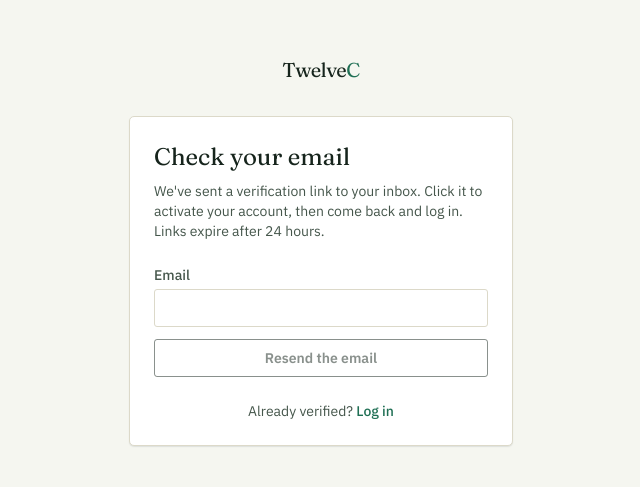
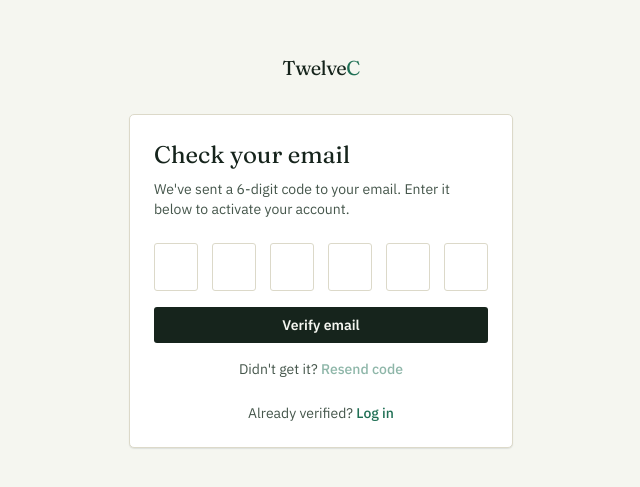
Before and after one commit to 24kcee-spec/twelve-c, a Next.js app in the folder phase3-frontend/: page /register/check-email in a window 1280 px wide. Shown: the part 149-636 px from the top of the page, without its empty margins (319-959 px from the left). Built offline with nearby package versions, Linux system fonts and the light colour scheme; no server answers.

Commit message:
Switch email verification to Brevo with 6-digit codes

```diff
--- a/phase3-frontend/src/app/(auth)/login/page.tsx
+++ b/phase3-frontend/src/app/(auth)/login/page.tsx
@@ -1,18 +1,21 @@
 "use client";
 
-import React, { useState } from "react";
+import React, { Suspense, useState } from "react";
 import Link from "next/link";
-import { useRouter } from "next/navigation";
+import { useRouter, useSearchParams } from "next/navigation";
 import { useAuth } from "@/lib/auth-context";
 import { ApiError } from "@/lib/types";
 import GoogleSignInButton from "@/components/GoogleSignInButton";
 
-export default function LoginPage() {
+function LoginForm() {
   const router = useRouter();
+  const searchParams = useSearchParams();
+  const justVerified = searchParams.get("verified") === "1";
   const { login, loginWithGoogle } = useAuth();
   const [email, setEmail] = useState("");
   const [password, setPassword] = useState("");
   const [error, setError] = useState<string | null>(null);
+  const [needsVerification, setNeedsVerification] = useState(false);
   const [loading, setLoading] = useState(false);
 
   const errorMessage = (err: unknown, fallback: string) => {
@@ -30,12 +33,16 @@ export default function LoginPage() {
   const handleSubmit = async (e: React.FormEvent) => {
     e.preventDefault();
     setError(null);
+    setNeedsVerification(false);
     setLoading(true);
 
     try {
       const { mfaRequired } = await login(email, password);
       goAfterAuth(mfaRequired);
     } catch (err) {
+      if (err instanceof ApiError && err.status === 403) {
+        setNeedsVerification(true);
+      }
       setError(errorMessage(err, "Failed to log in."));
     } finally {
       setLoading(false);
@@ -61,9 +68,26 @@ export default function LoginPage() {
         <h1 className="text-2xl font-semibold text-center text-neutral-900 mb-2">Welcome back</h1>
         <p className="text-sm text-neutral-500 text-center mb-6">Log in to your businesses.</p>
 
+        {justVerified && !error && (
+          <div className="mb-4 p-3 rounded text-sm text-emerald-700 bg-emerald-50 border border-emerald-200">
+            Email verified. You can log in now.
+          </div>
+        )}
+
         {error && (
           <div className="mb-4 p-3 rounded text-sm text-red-600 bg-red-50 border border-red-200">
             {error}
+            {needsVerification && (
+              <>
+                {" "}
+                <Link
+                  href={`/register/check-email?email=${encodeURIComponent(email)}`}
+                  className="font-medium underline"
+                >
+                  Enter your verification code
+                </Link>
+              </>
+            )}
           </div>
         )}
 
@@ -122,3 +146,11 @@ export default function LoginPage() {
     </div>
   );
 }
+
+export default function LoginPage() {
+  return (
+    <Suspense fallback={null}>
+      <LoginForm />
+    </Suspense>
+  );
+}
--- a/phase3-frontend/src/app/(auth)/register/check-email/page.tsx
+++ b/phase3-frontend/src/app/(auth)/register/check-email/page.tsx
@@ -1,24 +1,86 @@
 "use client";
 
-import { Suspense, useState } from "react";
+import { Suspense, useRef, useState } from "react";
 import Link from "next/link";
-import { useSearchParams } from "next/navigation";
+import { useRouter, useSearchParams } from "next/navigation";
 import { api } from "@/lib/api";
-import { Button, Card, ErrorNote, Field, Logo } from "@/components/ui";
+import { ApiError } from "@/lib/types";
+import { Button, Card, ErrorNote, Logo } from "@/components/ui";
+
+const CODE_LENGTH = 6;
 
 function CheckEmailContent() {
+  const router = useRouter();
   const params = useSearchParams();
-  const [email, setEmail] = useState(params.get("email") ?? "");
-  const [status, setStatus] = useState<"idle" | "sending" | "sent" | "error">("idle");
+  const email = params.get("email") ?? "";
+
+  const [digits, setDigits] = useState<string[]>(Array(CODE_LENGTH).fill(""));
+  const [error, setError] = useState("");
+  const [verifying, setVerifying] = useState(false);
+  const [resendStatus, setResendStatus] = useState<"idle" | "sending" | "sent" | "error">("idle");
+  const inputsRef = useRef<Array<HTMLInputElement | null>>([]);
+
+  function setDigit(index: number, raw: string) {
+    const value = raw.replace(/\D/g, "").slice(-1);
+    setDigits((prev) => {
+      const next = [...prev];
+      next[index] = value;
+      return next;
+    });
+    if (value && index < CODE_LENGTH - 1) {
+      inputsRef.current[index + 1]?.focus();
+    }
+  }
+
+  function onKeyDown(index: number, e: React.KeyboardEvent<HTMLInputElement>) {
+    if (e.key === "Backspace" && !digits[index] && index > 0) {
+      inputsRef.current[index - 1]?.focus();
+    }
+  }
+
+  function onPaste(e: React.ClipboardEvent<HTMLInputElement>) {
+    const pasted = e.clipboardData.getData("text").replace(/\D/g, "").slice(0, CODE_LENGTH);
+    if (!pasted) return;
+    e.preventDefault();
+    const next = Array(CODE_LENGTH).fill("");
+    for (let i = 0; i < pasted.length; i++) next[i] = pasted[i];
+    setDigits(next);
+    inputsRef.current[Math.min(pasted.length, CODE_LENGTH - 1)]?.focus();
+  }
+
+  async function onSubmit(e: React.FormEvent) {
+    e.preventDefault();
+    const code = digits.join("");
+    if (!email || code.length !== CODE_LENGTH) {
+      setError("Enter the full 6-digit code.");
+      return;
+    }
+    setError("");
+    setVerifying(true);
+    try {
+      await api.verifyEmail(email, code);
+      router.push("/login?verified=1");
+    } catch (err) {
+      setDigits(Array(CODE_LENGTH).fill(""));
+      inputsRef.current[0]?.focus();
+      if (err instanceof ApiError) {
+        setError(typeof err.detail === "string" ? err.detail : "That code didn't work. Try again.");
+      } else {
+        setError("That code didn't work. Try again.");
+      }
+    } finally {
+      setVerifying(false);
+    }
+  }
 
   async function resend() {
     if (!email) return;
-    setStatus("sending");
+    setResendStatus("sending");
     try {
       await api.resendVerification(email);
-      setStatus("sent");
+      setResendStatus("sent");
     } catch {
-      setStatus("error");
+      setResendStatus("error");
     }
   }
 
@@ -31,25 +93,59 @@ function CheckEmailContent() {
         <Card>
           <h1 className="font-display text-2xl text-ink">Check your email</h1>
           <p className="mt-2 text-sm text-ink-soft">
-            We&apos;ve sent a verification link to your inbox. Click it to activate your account, then
-            come back and log in. Links expire after 24 hours.
+            {email ? (
+              <>
+                We&apos;ve sent a 6-digit code to <span className="font-medium text-ink">{email}</span>. Enter it
+                below to activate your account.
+              </>
+            ) : (
+              "We've sent a 6-digit code to your email. Enter it below to activate your account."
+            )}
           </p>
 
-          <div className="mt-6 space-y-3">
-            <Field label="Email" type="email" value={email} onChange={(e) => setEmail(e.target.value)} />
-            <Button
-              variant="secondary"
-              className="w-full"
+          <form className="mt-6 space-y-4" onSubmit={onSubmit}>
+            <div className="flex justify-between gap-2" onPaste={onPaste}>
+              {digits.map((d, i) => (
+                <input
+                  key={i}
+                  ref={(el) => {
+                    inputsRef.current[i] = el;
+                  }}
+                  inputMode="numeric"
+                  autoComplete={i === 0 ? "one-time-code" : "off"}
+                  maxLength={1}
+                  value={d}
+                  onChange={(e) => setDigit(i, e.target.value)}
+                  onKeyDown={(e) => onKeyDown(i, e)}
+                  className="h-12 w-11 rounded border border-line bg-surface text-center font-mono text-lg text-ink outline-none transition focus:border-usd"
+                />
+              ))}
+            </div>
+
+            <ErrorNote>{error}</ErrorNote>
+
+            <Button type="submit" variant="primary" className="w-full" disabled={verifying}>
+              {verifying ? "Verifying…" : "Verify email"}
+            </Button>
+          </form>
+
+          <div className="mt-4 text-center text-sm text-ink-soft">
+            Didn&apos;t get it?{" "}
+            <button
+              type="button"
               onClick={resend}
-              disabled={status === "sending" || !email}
+              disabled={resendStatus === "sending" || !email}
+              className="font-medium text-usd disabled:opacity-50"
             >
-              {status === "sending" ? "Sending…" : "Resend the email"}
-            </Button>
-            {status === "sent" && (
-              <p className="text-center text-sm text-usd">Sent! Check your inbox (and spam folder).</p>
-            )}
-            {status === "error" && <ErrorNote>Something went wrong. Try again in a moment.</ErrorNote>}
+              {resendStatus === "sending" ? "Sending…" : "Resend code"}
+            </button>
           </div>
+          {resendStatus === "sent" && (
+            <p className="mt-2 text-center text-sm text-usd">Sent! Check your inbox (and spam folder).</p>
+          )}
+          {resendStatus === "error" && (
+            <p className="mt-2 text-center text-sm text-danger">Something went wrong. Try again in a moment.</p>
+          )}
 
           <p className="mt-6 text-center text-sm text-ink-soft">
             Already verified?{" "}
--- a/phase3-frontend/src/app/(auth)/verify-email/page.tsx
+++ /dev/null
@@ -1,86 +0,0 @@
-"use client";
-
-import { Suspense, useEffect, useState } from "react";
-import Link from "next/link";
-import { useSearchParams } from "next/navigation";
-import { api } from "@/lib/api";
-import { ApiError } from "@/lib/types";
-import { Button, Card, ErrorNote, Logo } from "@/components/ui";
-
-function VerifyEmailContent() {
-  const params = useSearchParams();
-  const token = params.get("token") ?? "";
-  const [status, setStatus] = useState<"checking" | "success" | "error">("checking");
-  const [message, setMessage] = useState("");
-
-  useEffect(() => {
-    if (!token) {
-      setStatus("error");
-      setMessage("This link is missing its verification code.");
-      return;
-    }
-    api
-      .verifyEmail(token)
-      .then(() => setStatus("success"))
-      .catch((err) => {
-        setStatus("error");
-        setMessage(
-          err instanceof ApiError && typeof err.detail === "string"
-            ? err.detail
-            : "This link is invalid or has expired."
-        );
-      });
-  }, [token]);
-
-  return (
-    <main className="flex min-h-screen items-center justify-center bg-paper px-6">
-      <div className="w-full max-w-sm">
-        <div className="mb-8 flex justify-center">
-          <Logo />
-        </div>
-        <Card>
-          {status === "checking" && (
-            <>
-              <h1 className="font-display text-2xl text-ink">Verifying…</h1>
-              <p className="mt-2 text-sm text-ink-soft">One moment.</p>
-            </>
-          )}
-
-          {status === "success" && (
-            <>
-              <h1 className="font-display text-2xl text-ink">Email verified</h1>
-              <p className="mt-2 text-sm text-ink-soft">Your account is active. You can log in now.</p>
-              <Link href="/login">
-                <Button variant="primary" className="mt-6 w-full">
-                  Go to login
-                </Button>
-              </Link>
-            </>
-          )}
-
-          {status === "error" && (
-            <>
-              <h1 className="font-display text-2xl text-ink">Couldn&apos;t verify</h1>
-              <div className="mt-2">
-                <ErrorNote>{message}</ErrorNote>
-              </div>
-              <p className="mt-4 text-center text-sm text-ink-soft">
-                <Link href="/register/check-email" className="font-medium text-usd">
-                  Resend verification email
-                </Link>
-              </p>
-            </>
-          )}
-        </Card>
-      </div>
-    </main>
-  );
-}
-
-export default function VerifyEmailPage() {
-  return (
-    <Suspense fallback={null}>
-      <VerifyEmailContent />
-    </Suspense>
-  );
-}
--- a/phase3-frontend/src/lib/api.ts
+++ b/phase3-frontend/src/lib/api.ts
@@ -163,8 +163,12 @@ export const api = {
 
   me: () => request<UserOut>("/auth/me"),
 
-  verifyEmail: (token: string) =>
-    rawRequest<{ message: string }>("/auth/verify-email", { method: "POST", body: JSON.stringify({ token }) }, true),
+  verifyEmail: (email: string, code: string) =>
+    rawRequest<{ message: string }>(
+      "/auth/verify-email",
+      { method: "POST", body: JSON.stringify({ email, code }) },
+      true
+    ),
 
   resendVerification: (email: string) =>
     rawRequest<{ message: string }>(
```
Also changed, not shown: 1 other file (tests, documents, lock files or other folders).
